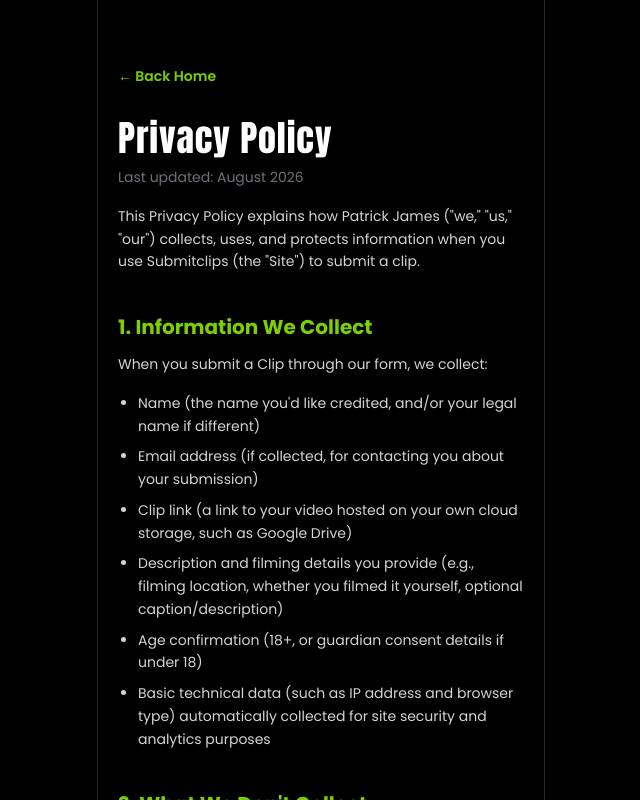
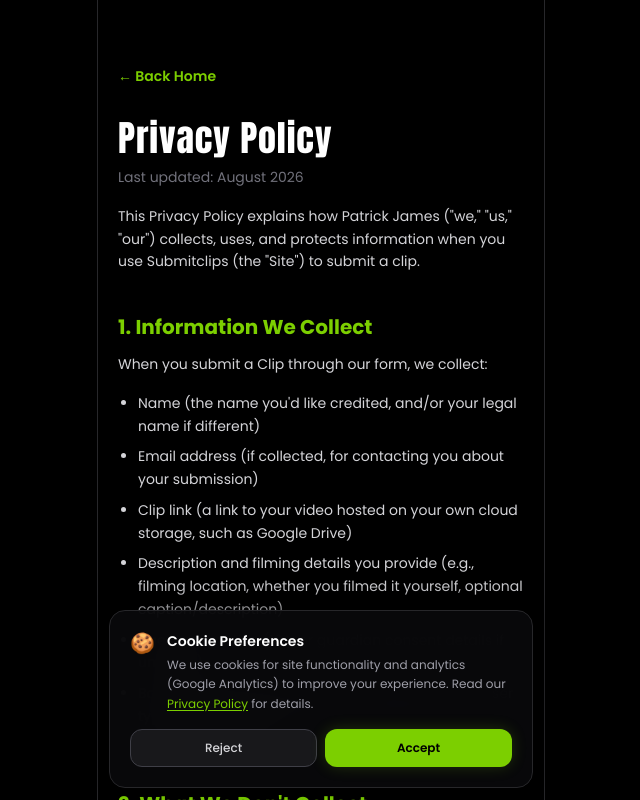
Before and after one commit to Clipinghouse/submiturclips, a Next.js app: page /legal/privacy-policy in a window 1280 px wide. Shown: the top 800 px of the page, without its empty margins (319-959 px from the left). Built offline with nearby package versions, Linux system fonts and the light colour scheme; a web font is replaced by a local one.

Commit message:
added cookie consent banner, gated GA4 behind consent

```diff
--- a/src/app/layout.tsx
+++ b/src/app/layout.tsx
@@ -1,7 +1,8 @@
 import type { Metadata } from "next";
 import { Poppins, Poor_Story, Anton } from "next/font/google";
-import Script from "next/script";
 import "./globals.css";
+import CookieConsent from "@/components/CookieConsent";
+import GoogleAnalytics from "@/components/GoogleAnalytics";
 
 const poppins = Poppins({
   variable: "--font-poppins",
@@ -36,21 +37,9 @@ export default function RootLayout({
       lang="en"
       className={`${poppins.variable} ${poorStory.variable} ${anton.variable} h-full antialiased font-sans`}
     >
-      <head>
-        <Script
-          src="https://www.googletagmanager.com/gtag/js?id=G-M48QV3DHZ2"
-          strategy="afterInteractive"
-        />
-        <Script id="google-analytics" strategy="afterInteractive">
-          {`
-            window.dataLayer = window.dataLayer || [];
-            function gtag(){dataLayer.push(arguments);}
-            gtag('js', new Date());
-            gtag('config', 'G-M48QV3DHZ2');
-          `}
-        </Script>
-      </head>
       <body className="min-h-full bg-zinc-950 flex flex-col items-center">
+        <GoogleAnalytics />
+        <CookieConsent />
         <div className="w-full max-w-md min-h-screen bg-[var(--color-background)] border-x border-zinc-800 shadow-2xl flex flex-col">
           {children}
         </div>
--- a/src/app/page.tsx
+++ b/src/app/page.tsx
@@ -5,6 +5,7 @@ import { Menu, X, Play, Heart, MessageCircle, Send, MoreHorizontal, MoreVertical
 import { Icon } from "@iconify/react";
 import { motion, AnimatePresence } from "framer-motion";
 import SubmissionForm from "@/components/SubmissionForm";
+import { resetCookieConsent } from "@/components/CookieConsent";
 import Image from "next/image";
 
 export default function Home() {
@@ -277,6 +278,12 @@ export default function Home() {
             <a href="/legal/privacy-policy" className="hover:text-white transition-colors">Privacy Policy</a>
             <a href="/legal/terms-of-service" className="hover:text-white transition-colors">Terms and Conditons</a>
             <a href="/legal/cookie-policy" className="hover:text-white transition-colors">Cookie Policy</a>
+            <button
+              onClick={resetCookieConsent}
+              className="text-left hover:text-white transition-colors cursor-pointer"
+            >
+              Cookie Settings
+            </button>
           </div>
 
           <div className="text-[12vw] sm:text-[48px] leading-none font-poor-story text-[#e2f0d9] tracking-wider font-bold mb-1">
--- /dev/null
+++ b/src/components/CookieConsent.tsx
@@ -0,0 +1,101 @@
+"use client";
+
+import { useState, useEffect } from "react";
+
+export type ConsentState = "granted" | "denied" | null;
+
+const STORAGE_KEY = "cookie_consent";
+
+export function getCookieConsent(): ConsentState {
+    if (typeof window === "undefined") return null;
+    const val = localStorage.getItem(STORAGE_KEY);
+    if (val === "granted" || val === "denied") return val;
+    return null;
+}
+
+export function resetCookieConsent() {
+    localStorage.removeItem(STORAGE_KEY);
+    window.dispatchEvent(new Event("cookie_consent_change"));
+}
+
+export default function CookieConsent() {
+    const [consent, setConsent] = useState<ConsentState>("granted"); // default to hide banner during SSR
+    const [visible, setVisible] = useState(false);
+
+    useEffect(() => {
+        const stored = getCookieConsent();
+        setConsent(stored);
+        if (stored === null) setVisible(true);
+
+        const handler = () => {
+            const updated = getCookieConsent();
+            setConsent(updated);
+            if (updated === null) setVisible(true);
+        };
+        window.addEventListener("cookie_consent_change", handler);
+        return () => window.removeEventListener("cookie_consent_change", handler);
+    }, []);
+
+    const handleAccept = () => {
+        localStorage.setItem(STORAGE_KEY, "granted");
+        setConsent("granted");
+        setVisible(false);
+        window.dispatchEvent(new Event("cookie_consent_change"));
+    };
+
+    const handleReject = () => {
+        localStorage.setItem(STORAGE_KEY, "denied");
+        setConsent("denied");
+        setVisible(false);
+        window.dispatchEvent(new Event("cookie_consent_change"));
+    };
+
+    if (!visible || consent !== null) return null;
+
+    return (
+        <div
+            className="fixed bottom-0 left-0 right-0 z-[9999] flex justify-center pointer-events-none"
+            role="dialog"
+            aria-label="Cookie consent"
+        >
+            <div className="w-full max-w-md pointer-events-auto mx-auto">
+                <div className="m-3 rounded-2xl border border-zinc-800 bg-zinc-950/95 backdrop-blur-xl shadow-[0_-8px_30px_rgba(0,0,0,0.5)] p-5 font-poppins">
+                    <div className="flex items-start gap-3 mb-4">
+                        <span className="text-xl leading-none mt-0.5">🍪</span>
+                        <div>
+                            <h3 className="text-white text-sm font-semibold mb-1">Cookie Preferences</h3>
+                            <p className="text-zinc-400 text-xs leading-relaxed">
+                                We use cookies for site functionality and analytics (Google Analytics) to improve your experience.
+                                Read our{" "}
+                                <a
+                                    href="/legal/privacy-policy"
+                                    className="text-lime-500 underline underline-offset-2 hover:text-lime-400 transition-colors"
+                                >
+                                    Privacy Policy
+                                </a>{" "}
+                                for details.
+                            </p>
+                        </div>
+                    </div>
+
+                    <div className="flex gap-2">
+                        <button
+                            id="cookie-reject-btn"
+                            onClick={handleReject}
+                            className="flex-1 py-2.5 px-4 rounded-xl border border-zinc-700 bg-zinc-900 text-zinc-300 text-xs font-medium hover:bg-zinc-800 hover:text-white transition-all cursor-pointer"
+                        >
+                            Reject
+                        </button>
+                        <button
+                            id="cookie-accept-btn"
+                            onClick={handleAccept}
+                            className="flex-1 py-2.5 px-4 rounded-xl border border-lime-500/30 bg-lime-500 text-black text-xs font-semibold hover:bg-lime-400 transition-all cursor-pointer shadow-[0_0_15px_rgba(132,204,22,0.2)]"
+                        >
+                            Accept
+                        </button>
+                    </div>
+                </div>
+            </div>
+        </div>
+    );
+}
--- /dev/null
+++ b/src/components/GoogleAnalytics.tsx
@@ -0,0 +1,38 @@
+"use client";
+
+import Script from "next/script";
+import { useState, useEffect } from "react";
+import { getCookieConsent, type ConsentState } from "./CookieConsent";
+
+export default function GoogleAnalytics() {
+    const [consent, setConsent] = useState<ConsentState>(null);
+
+    useEffect(() => {
+        setConsent(getCookieConsent());
+
+        const handler = () => {
+            setConsent(getCookieConsent());
+        };
+        window.addEventListener("cookie_consent_change", handler);
+        return () => window.removeEventListener("cookie_consent_change", handler);
+    }, []);
+
+    if (consent !== "granted") return null;
+
+    return (
+        <>
+            <Script
+                src="https://www.googletagmanager.com/gtag/js?id=G-M48QV3DHZ2"
+                strategy="afterInteractive"
+            />
+            <Script id="google-analytics" strategy="afterInteractive">
+                {`
+          window.dataLayer = window.dataLayer || [];
+          function gtag(){dataLayer.push(arguments);}
+          gtag('js', new Date());
+          gtag('config', 'G-M48QV3DHZ2');
+        `}
+            </Script>
+        </>
+    );
+}
```
